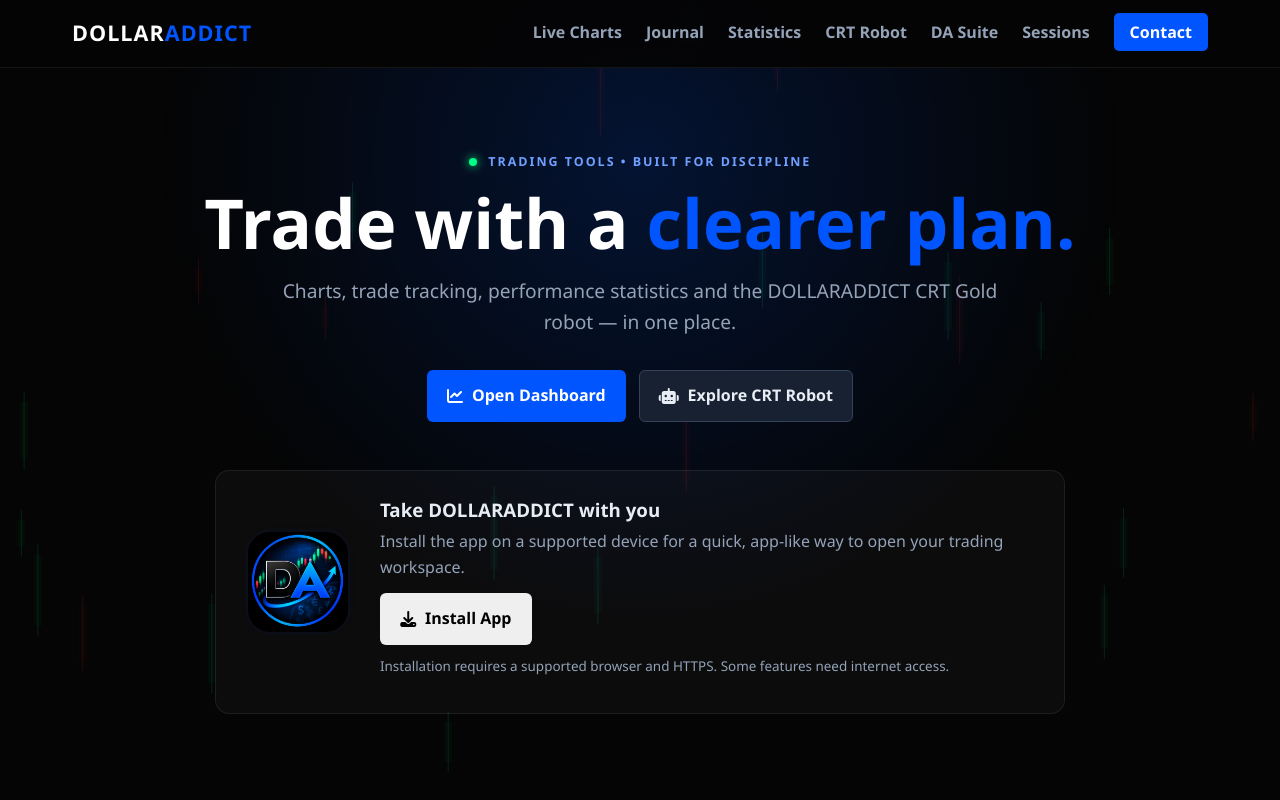
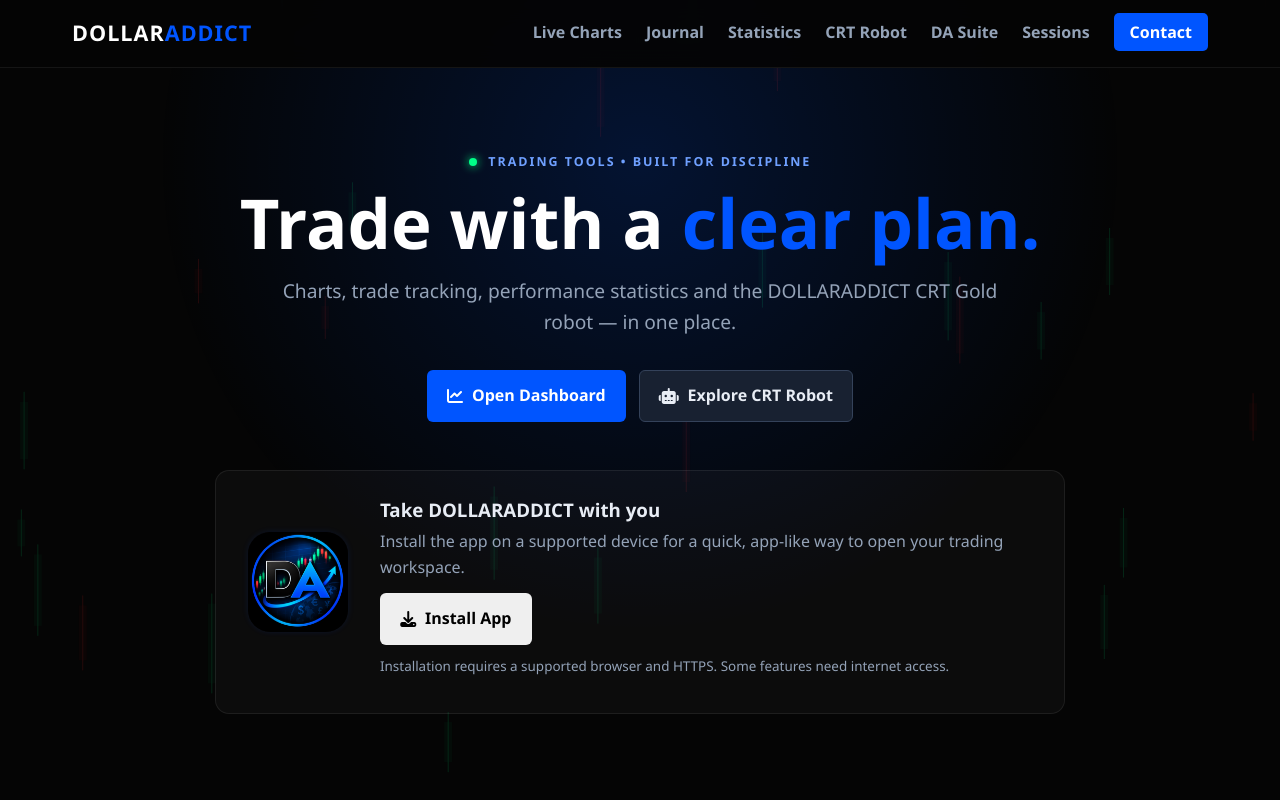
Before and after one commit to dollaraddicttrading/dollaraddicttradinghub, a plain HTML site: page index.html in a window 1280 px wide. Shown: the top 800 px of the page. Drawn offline with Linux system fonts and the light colour scheme.

Commit message:
Add files via upload

```diff
--- a/index.html
+++ b/index.html
@@ -11,7 +11,7 @@
 <canvas id="bg-canvas" aria-hidden="true"></canvas>
 <header><nav class="navbar"><a class="logo" href="#home">DOLLAR<span class="highlight">ADDICT</span></a><button class="menu-toggle" id="mobile-menu" aria-label="Open navigation" aria-expanded="false"><i class="fa-solid fa-bars"></i></button><ul class="nav-links"><li><a href="#dashboard">Live Charts</a></li><li><a href="#journal">Journal</a></li><li><a href="#statistics">Statistics</a></li><li><a href="#robot">CRT Robot</a></li><li><a href="#suite">DA Suite</a></li><li><a href="#sessions">Sessions</a></li><li><a href="#contact" class="nav-contact-btn">Contact</a></li></ul></nav></header>
 <main>
-<section class="hero" id="home"><div class="hero-content"><div class="eyebrow"><span class="pulse-dot"></span> TRADING TOOLS • BUILT FOR DISCIPLINE</div><h1>Trade with a <span class="highlight">clearer plan.</span></h1><p>Charts, trade tracking, performance statistics and the DOLLARADDICT CRT Gold robot — in one place.</p><div class="hero-btns"><a class="btn btn-blue" href="#dashboard"><i class="fa-solid fa-chart-line"></i> Open Dashboard</a><a class="btn btn-secondary" href="#robot"><i class="fa-solid fa-robot"></i> Explore CRT Robot</a></div>
+<section class="hero" id="home"><div class="hero-content"><div class="eyebrow"><span class="pulse-dot"></span> TRADING TOOLS • BUILT FOR DISCIPLINE</div><h1>Trade with a <span class="highlight">clear plan.</span></h1><p>Charts, trade tracking, performance statistics and the DOLLARADDICT CRT Gold robot — in one place.</p><div class="hero-btns"><a class="btn btn-blue" href="#dashboard"><i class="fa-solid fa-chart-line"></i> Open Dashboard</a><a class="btn btn-secondary" href="#robot"><i class="fa-solid fa-robot"></i> Explore CRT Robot</a></div>
 <div class="pwa-showcase-panel"><div class="pwa-content-wrapper"><div class="app-mockup-animation"><img class="animated-app-icon" src="./icons/icon-192.png" alt="DOLLARADDICT app icon"></div><div class="app-promo-text"><h3>Take DOLLARADDICT with you</h3><p>Install the app on a supported device for a quick, app-like way to open your trading workspace.</p><div id="pwa-install-container"><button class="btn btn-install-app" id="pwa-install-btn"><i class="fa-solid fa-download"></i> Install App</button></div><p class="small-note">Installation requires a supported browser and HTTPS. Some features need internet access.</p></div></div></div>
 </div></section>
 <section id="dashboard" class="trading-dashboard-section"><h2>Live Trading Dashboard</h2><p class="section-subtitle">Charts are embedded from TradingView. Quotes and symbols depend on TradingView's providers.</p><div class="dashboard-controls"><label>Instrument<select id="chart-symbol"><option value="OANDA:XAUUSD">Gold (XAUUSD)</option><option value="FX:EURUSD">EUR/USD</option><option value="FX:GBPUSD">GBP/USD</option><option value="COINBASE:BTCUSD">Bitcoin (BTC/USD)</option></select></label><label>Timeframe<select id="chart-timeframe"><option value="1">1 minute</option><option value="5">5 minutes</option><option value="15">15 minutes</option><option value="30">30 minutes</option><option value="60" selected>1 hour</option><option value="240">4 hours</option><option value="D">1 day</option></select></label><a class="btn btn-secondary" id="open-full-chart" href="https://www.tradingview.com/chart/?symbol=OANDA%3AXAUUSD" target="_blank" rel="noopener noreferrer">Open full chart ↗</a></div><div class="chart-frame-wrap"><iframe id="tradingview-chart" title="TradingView live market chart" loading="lazy" src="https://www.tradingview.com/widgetembed/?symbol=OANDA%3AXAUUSD&interval=60&theme=dark&style=1&timezone=Etc%2FUTC&withdateranges=1&hideideas=1" allowfullscreen></iframe></div><p class="small-note">Charts are informational, not investment advice. Check your broker's prices and trading conditions before placing a trade.</p></section>
```
